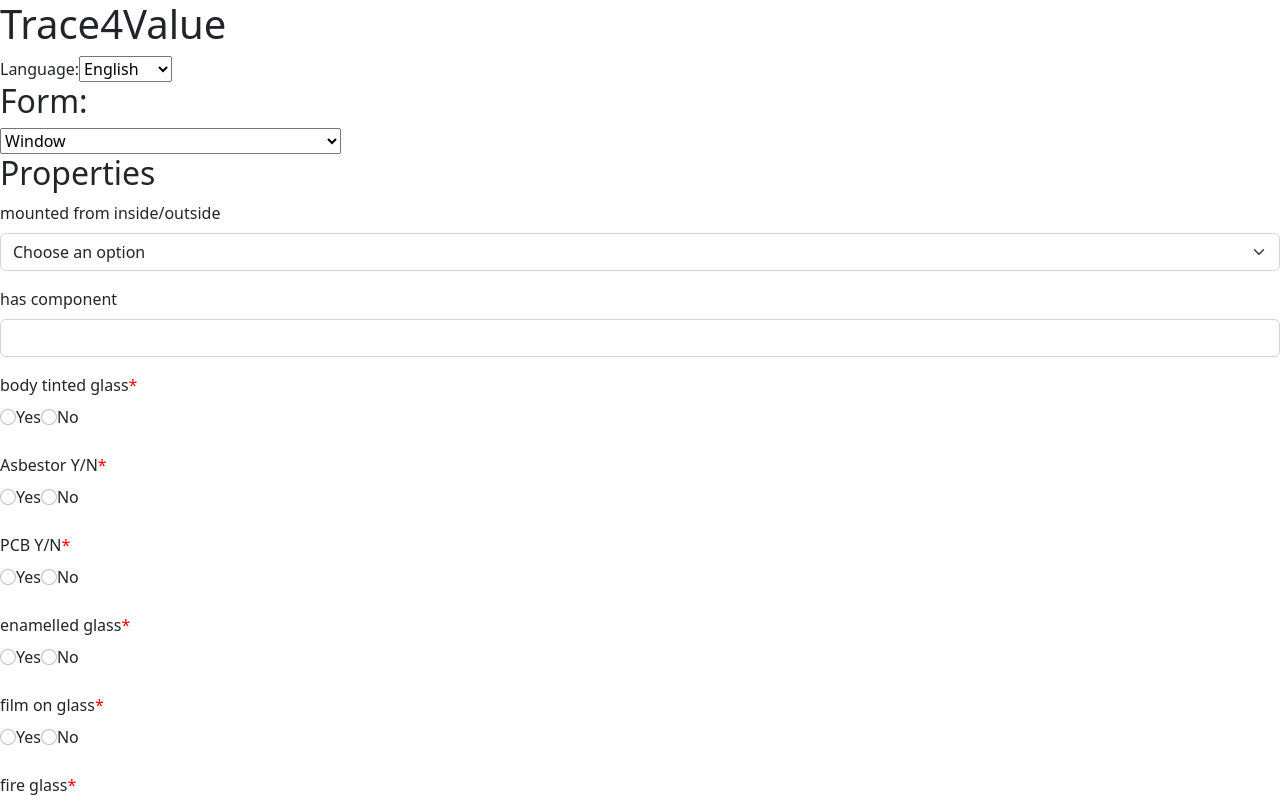
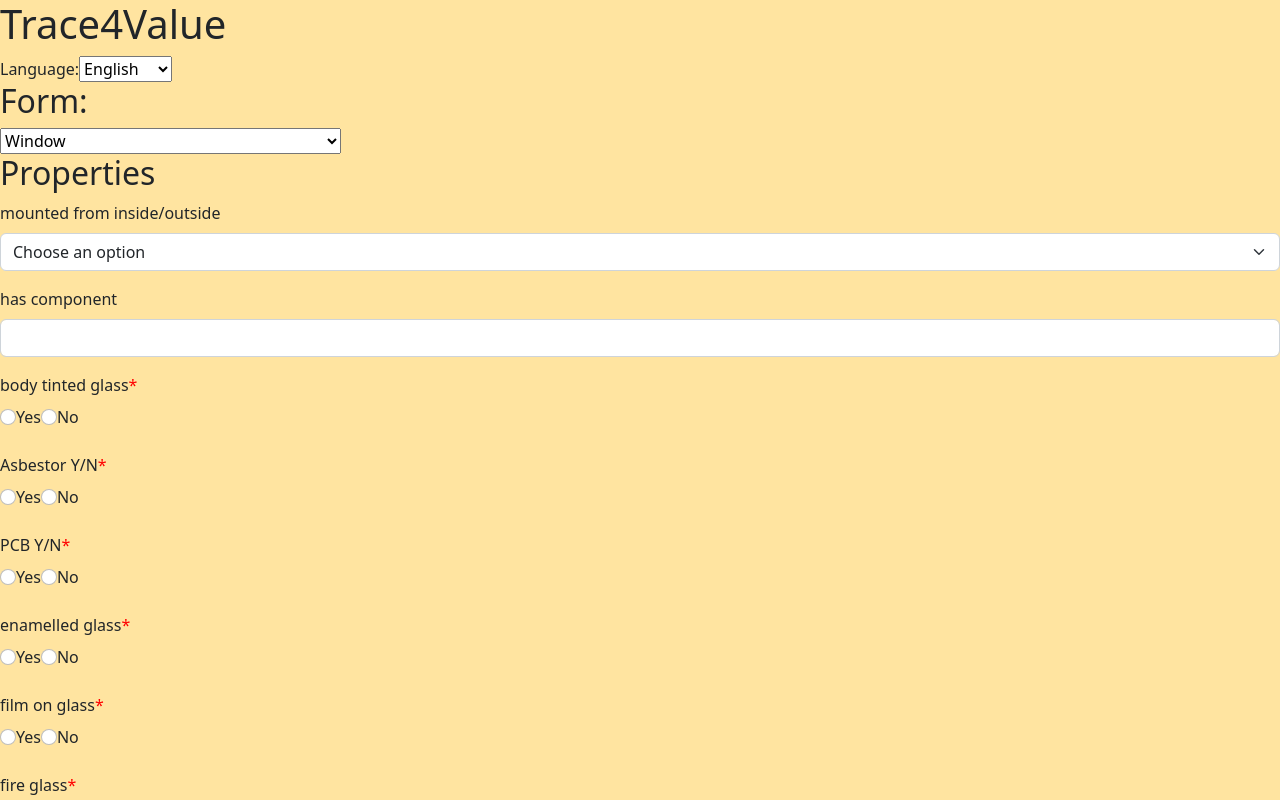
Before and after one commit to rojal-m/Exjobb_Angular_App, an Angular app: page / in a window 1280 px wide. Shown: the top 800 px of the page. Built offline with nearby package versions, Linux system fonts and the light colour scheme.

Commit message:
body background

```diff
--- a/src/styles.css
+++ b/src/styles.css
@@ -1 +1,4 @@
 /* You can add global styles to this file, and also import other style files */
+body{
+    background-color: #ffe4a0;
+}
```
